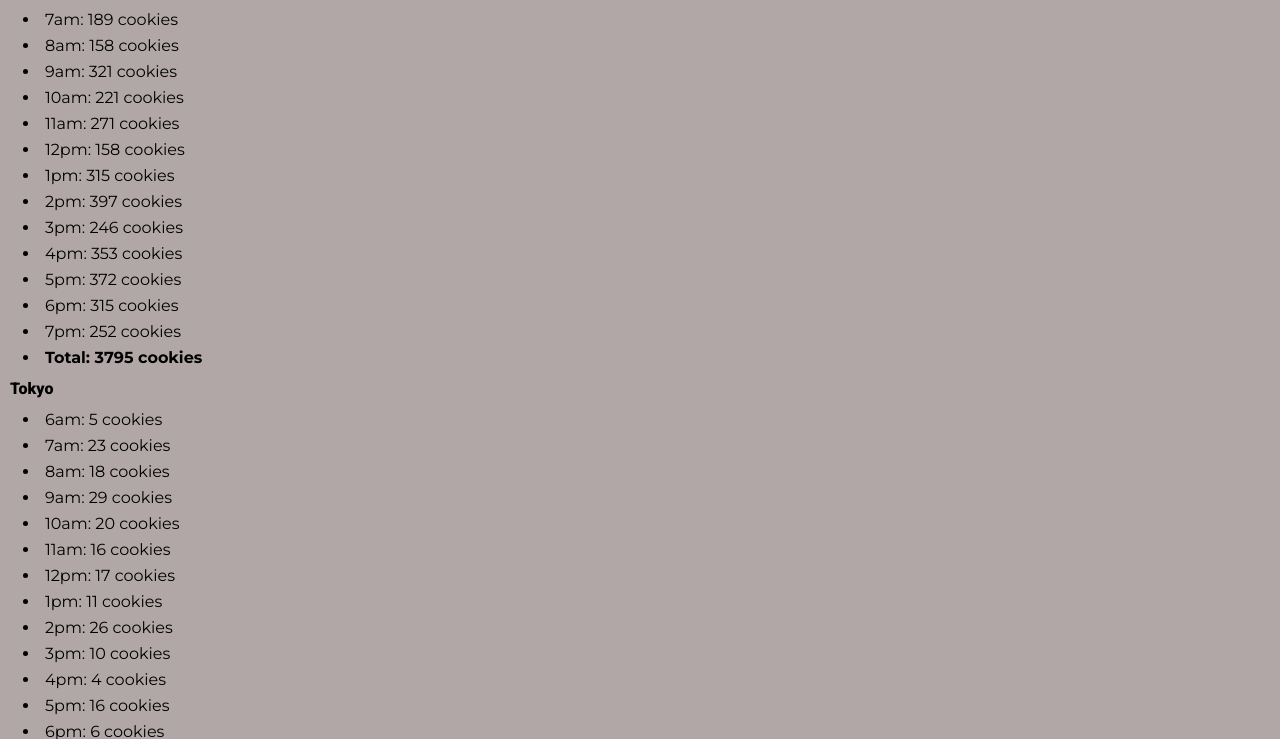
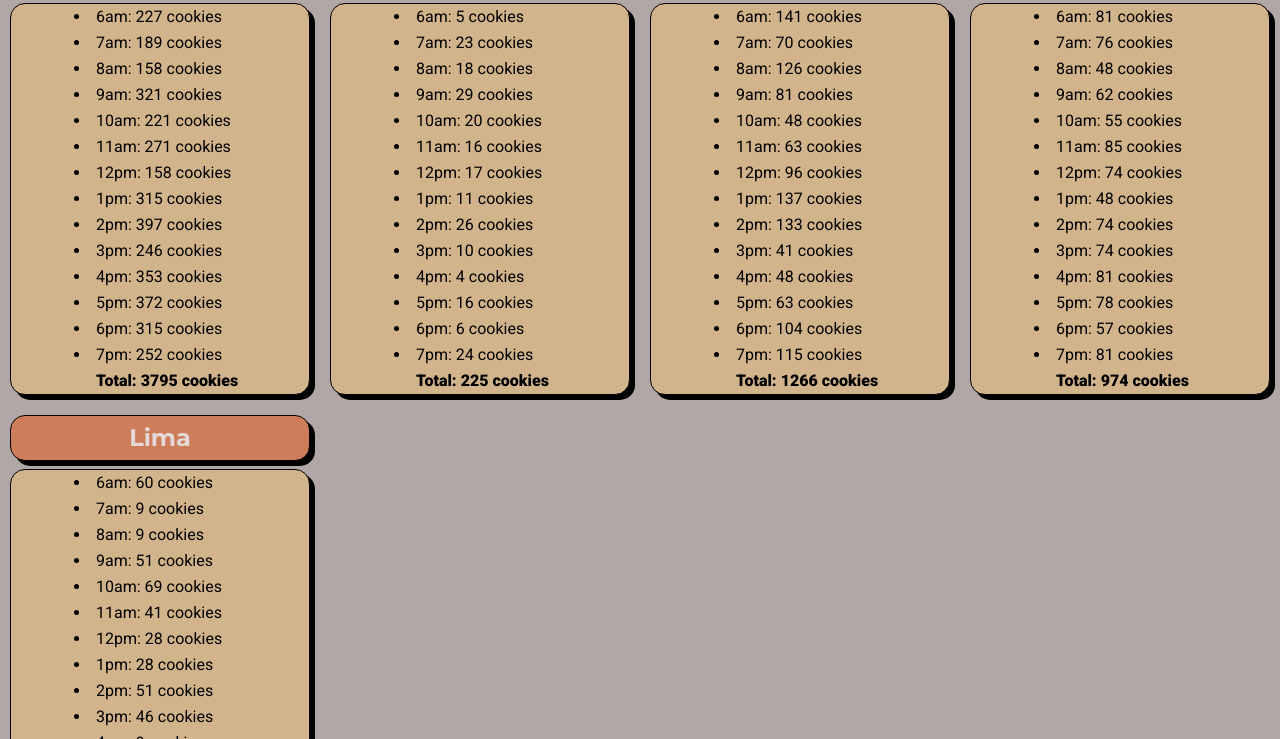
Before and after one commit to Willem-Jacobs/cookie-stand, a plain HTML site: page sales.html in a window 1280 px wide. Shown: the part 101-840 px from the top of the page. Drawn offline with Linux system fonts and the light colour scheme.

Commit message:
sales page css added

```diff
--- a/css/sales.css
+++ b/css/sales.css
@@ -1,21 +1,46 @@
+.data-section {
+  display: inline-flex;
+  flex-flow: column wrap;
+}
+
 .data-section ul {
   list-style: disc;
   margin: 10px;
-	padding: 0 30px;
+  margin-top: 0;
+	padding-left: 80px;
 	border: 0;
 	font-size: 100%;
-	font: inherit;
 	vertical-align: baseline;
+  border: 1px solid black;
+  border-radius: 15px;
+  width: 300px;
+  background-color:tan;
+  box-shadow: 5px 5px black;
+}
+
+.data-section ul li:last-child {
+  list-style: none;
 }
 
 .data-section li {
   padding: 5px;
+  font-family: 'Roboto';
 }
 
 .data-section h2 {
-  padding-left: 10px;
   font-weight: 900;
-  font-family: 'Roboto';
+  font-family: 'Montserrat';
+  font-size: 1.5rem;
+  border: 1px solid black;
+  border-radius: 15px;
+  padding: 10px;
+  width: 300px;
+  margin: 10px;
+  margin-bottom: 8px;
+  box-shadow: 5px 5px black;
+  color: #e6d9d9;
+  background-color: #ce7d5a;
+  text-align: center;
 }
 
 main ul li:last-child {
--- a/css/shared.css
+++ b/css/shared.css
@@ -12,7 +12,7 @@ body {
 }
 
 main {
-  margin-top: 3.5rem;
+  margin-top: 2.5rem;
   min-height: calc(100vh - 3.5rem - 8rem);
 }
 
--- a/sales.html
+++ b/sales.html
@@ -8,7 +8,7 @@
   </head>
   <body>
     <header class="header-main">
-      <h2 class="header-main__title"><a href="./index.html">Pat's Salmon Cookies Botique</a></h2>
+      <h2 class="header-main__title"><a href="./index.html">Sales Figures</a></h2>
       <nav class="main-nav">
         <ul class="main-nav__items">
           <li class="main-nav__item"><a href="sales.html">Sales</a></li>
```
